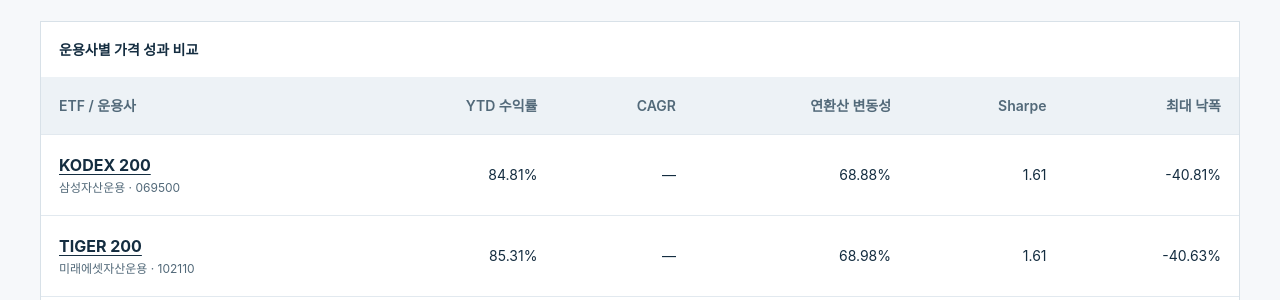
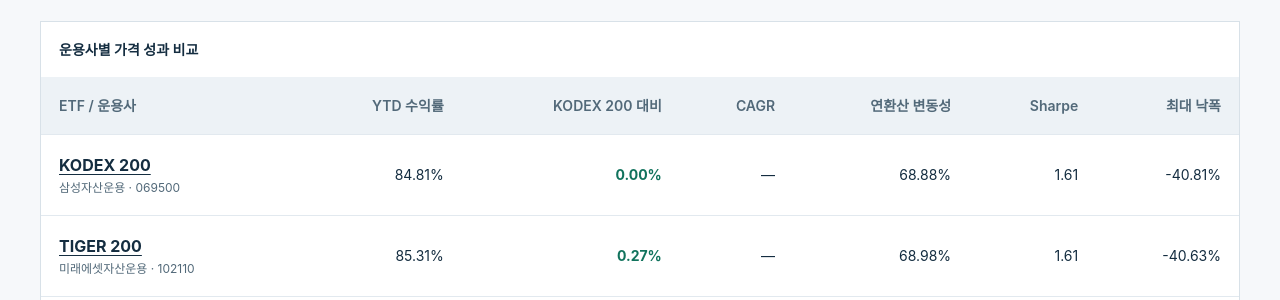
Before and after one commit to wjyi0615/KOSPI200-ETF-LAB, a plain HTML site: page docs/index.html in a window 1280 px wide. Shown: the part 652-952 px from the top of the page. Drawn offline with Linux system fonts and the light colour scheme.

Commit message:
ETF 상대 성과 차이 확대 그래프 추가 (#4)
* Add relative ETF performance comparison: docs/app.js

* Add relative ETF performance comparison: docs/index.html

* Add relative ETF performance comparison: docs/style.css

```diff
--- a/docs/app.js
+++ b/docs/app.js
@@ -5,20 +5,24 @@
   const data=window.ETF_DATA,period=data.periods[state.period];
   const indices=data.dates.map((d,i)=>d>=period.start&&d<=period.end?i:-1).filter(i=>i>=0);
   const dates=indices.map(i=>data.dates[i]);
+  const base=data.universe[0],basePrices=indices.map(i=>data.prices[base.symbol][i]);
   document.getElementById('range').textContent=`기준 종가 ${period.start} → ${period.end} · 공통 관측치 ${period.observations}개`;
   document.getElementById('return-label').textContent=state.period===String(new Date().getFullYear())?'YTD 수익률':'기간 수익률';
+  document.getElementById('relative-label').textContent=`${base.name} 대비`;
   const years=(Date.parse(period.end)-Date.parse(period.start))/86400000/365.25;
-  document.getElementById('comparison').innerHTML=data.universe.map(etf=>{const m=period.metrics[etf.symbol];return `<tr><td><a href="${etf.source_url}" target="_blank" rel="noopener noreferrer"><b>${etf.name}</b></a><small>${etf.manager} · ${etf.symbol}</small></td><td>${percent(m.cumulative_return)}</td><td>${years>=1?percent(m.cagr):'—'}</td><td>${percent(m.annualized_volatility)}</td><td>${m.sharpe_ratio===null?'—':m.sharpe_ratio.toFixed(2)}</td><td>${percent(m.maximum_drawdown)}</td></tr>`}).join('');
-  const curves=data.universe.map(etf=>{const p=indices.map(i=>data.prices[etf.symbol][i]);let peak=p[0];return {etf,values:p.map(v=>{peak=Math.max(peak,v);return state.mode==='price'?v:state.mode==='drawdown'?v/peak-1:v/p[0]-1})}});
+  const baseReturn=period.metrics[base.symbol].cumulative_return;
+  document.getElementById('comparison').innerHTML=data.universe.map(etf=>{const m=period.metrics[etf.symbol],relative=(1+m.cumulative_return)/(1+baseReturn)-1;return `<tr><td><a href="${etf.source_url}" target="_blank" rel="noopener noreferrer"><b>${etf.name}</b></a><small>${etf.manager} · ${etf.symbol}</small></td><td>${percent(m.cumulative_return)}</td><td class="${relative>=0?'positive':'negative'}">${percent(relative)}</td><td>${years>=1?percent(m.cagr):'—'}</td><td>${percent(m.annualized_volatility)}</td><td>${m.sharpe_ratio===null?'—':m.sharpe_ratio.toFixed(2)}</td><td>${percent(m.maximum_drawdown)}</td></tr>`}).join('');
+  const curves=data.universe.map(etf=>{const p=indices.map(i=>data.prices[etf.symbol][i]);let peak=p[0];return {etf,values:p.map((v,i)=>{peak=Math.max(peak,v);if(state.mode==='price')return v;if(state.mode==='drawdown')return v/peak-1;if(state.mode==='relative')return (v/p[0])/(basePrices[i]/basePrices[0])-1;return v/p[0]-1})}});
   const all=curves.flatMap(c=>c.values),low=Math.min(...all),high=Math.max(...all),pad=(high-low)*.1||1,lo=low-pad,hi=high+pad;
   const x=i=>80+i/(dates.length-1)*885,y=v=>18+(hi-v)/(hi-lo)*260;
-  let svg='<desc id="chart-desc">선택 기간 네 운용사 ETF의 '+({price:'종가',cumulative:'누적수익률',drawdown:'낙폭'}[state.mode])+' 비교. 상세 지표는 위 표에 표시됩니다.</desc>';
-  for(let i=0;i<5;i++){const v=lo+(hi-lo)*i/4,Y=y(v);svg+=`<line x1="80" y1="${Y}" x2="965" y2="${Y}" stroke="#e4ebf0"/><text x="68" y="${Y+5}" text-anchor="end" fill="#587083" font-size="14">${state.mode==='price'?Math.round(v).toLocaleString():Math.round(v*100)+'%'}</text>`;}
+  let svg='<desc id="chart-desc">선택 기간 네 운용사 ETF의 '+({price:'종가',cumulative:'누적수익률',relative:'기준 ETF 대비 상대 성과',drawdown:'낙폭'}[state.mode])+' 비교. 상세 지표는 위 표에 표시됩니다.</desc>';
+  for(let i=0;i<5;i++){const v=lo+(hi-lo)*i/4,Y=y(v),label=state.mode==='price'?Math.round(v).toLocaleString():state.mode==='relative'?percent(v):Math.round(v*100)+'%';svg+=`<line x1="80" y1="${Y}" x2="965" y2="${Y}" stroke="#e4ebf0"/><text x="68" y="${Y+5}" text-anchor="end" fill="#587083" font-size="14">${label}</text>`;}
+  if(state.mode==='relative'&&lo<0&&hi>0){const zero=y(0);svg+=`<line x1="80" y1="${zero}" x2="965" y2="${zero}" stroke="#8da8b7" stroke-dasharray="6 5"/>`;}
   curves.forEach(c=>{svg+=`<polyline points="${c.values.map((v,i)=>`${x(i)},${y(v)}`).join(' ')}" fill="none" stroke="${c.etf.color}" stroke-width="2" stroke-linejoin="round"><title>${c.etf.name}</title></polyline>`});
   for(let i=0;i<5;i++){const n=Math.round(i*(dates.length-1)/4);svg+=`<text x="${x(n)}" y="310" text-anchor="${i===0?'start':i===4?'end':'middle'}" fill="#587083" font-size="14">${dates[n].slice(0,7)}</text>`;}
   document.getElementById('chart').innerHTML=svg;
-  document.getElementById('chart-title').textContent={price:'종가 (KRW)',cumulative:'누적수익률',drawdown:'기간 고점 대비 낙폭'}[state.mode];
-  document.getElementById('chart-note').textContent={price:'ETF별 단위가격 차이는 성과 차이가 아닙니다.',cumulative:'각 ETF의 기준일 가격 = 0%',drawdown:'선택 기간 내 최고가격에서 얼마나 하락했는가'}[state.mode];
+  document.getElementById('chart-title').textContent={price:'종가 (KRW)',cumulative:'누적수익률',relative:`${base.name} 대비 상대 성과`,drawdown:'기간 고점 대비 낙폭'}[state.mode];
+  document.getElementById('chart-note').textContent={price:'ETF별 단위가격 차이는 성과 차이가 아닙니다.',cumulative:'각 ETF의 기준일 가격 = 0%',relative:`${base.name}=0% · 작은 성과 차이를 읽기 쉽게 축 범위를 자동 확대`,drawdown:'선택 기간 내 최고가격에서 얼마나 하락했는가'}[state.mode];
   document.querySelectorAll('[data-period]').forEach(b=>b.setAttribute('aria-pressed',b.dataset.period===state.period));
 }
 function init(){
--- a/docs/index.html
+++ b/docs/index.html
@@ -2,8 +2,8 @@
 <header><a class="brand" href="#">K<span> / </span>ETF LAB</a><nav aria-label="페이지 이동"><a href="#analysis">ETF 비교</a><a href="#method">방법론</a><a href="https://github.com/wjyi0615/KOSPI200-ETF-LAB">GitHub ↗</a></nav><span class="edition">KOREAN EQUITY RESEARCH</span></header>
 <main><section class="intro"><div><p class="eyebrow">SAME INDEX · DIFFERENT FUNDS</p><h1>같은 시장을 담은 ETF,<br>같은 기준으로 비교합니다.</h1><p class="lead">KODEX · TIGER · RISE · PLUS 200<br>공통 거래기간의 가격 흐름과 위험을 함께 살펴봅니다.</p></div><aside><span class="ticker">KOSPI 200 / 4 MANAGERS</span><h2>한국 대표지수 ETF</h2><p>일반 패시브 ETF · 레버리지·인버스·TR 제외</p><div class="note" id="data-date">저장된 데이터를 불러오는 중입니다.</div></aside></section>
 <div class="status" id="status" role="status">데이터를 확인하고 있습니다.</div><noscript><p>차트와 비교표를 보려면 JavaScript를 켜주세요. 계산 방법과 코드는 GitHub에서 확인할 수 있습니다.</p></noscript>
-<section id="analysis"><div class="section-head"><div><p class="eyebrow">01 / SIDE BY SIDE</p><h2>수익과 위험, 한눈에.</h2></div><div id="periods" class="periods" role="group" aria-label="분석 기간"></div></div><p id="range" class="muted" aria-live="polite"></p><div class="table-wrap"><table><caption>운용사별 가격 성과 비교</caption><thead><tr><th scope="col">ETF / 운용사</th><th scope="col" id="return-label">기간 수익률</th><th scope="col">CAGR</th><th scope="col">연환산 변동성</th><th scope="col">Sharpe</th><th scope="col">최대 낙폭</th></tr></thead><tbody id="comparison"></tbody></table></div><p class="metric-note">모든 ETF에 같은 거래일을 적용합니다. CAGR은 1년 미만 기간에서 표시하지 않습니다. Sharpe의 무위험수익률은 연 0%입니다.</p>
-<div class="chart-panel"><div class="chart-top"><div><h3 id="chart-title">누적수익률</h3><p id="chart-note">각 ETF의 기준일 가격 = 0%</p></div><div class="chart-controls" role="group" aria-label="차트 종류"><button data-chart="cumulative" aria-pressed="true">누적수익률</button><button data-chart="drawdown" aria-pressed="false">낙폭</button><button data-chart="price" aria-pressed="false">종가</button></div></div><div id="legend"></div><svg id="chart" viewBox="0 0 1000 330" role="img" aria-labelledby="chart-title chart-desc"><desc id="chart-desc">ETF 가격 성과 비교</desc></svg><p class="chart-caption">NAVER 일별 종가 · 곡선이 겹칠 수 있습니다. 상품별 차이는 표에서 확인하세요.</p></div>
+<section id="analysis"><div class="section-head"><div><p class="eyebrow">01 / SIDE BY SIDE</p><h2>수익과 위험, 한눈에.</h2></div><div id="periods" class="periods" role="group" aria-label="분석 기간"></div></div><p id="range" class="muted" aria-live="polite"></p><div class="table-wrap"><table><caption>운용사별 가격 성과 비교</caption><thead><tr><th scope="col">ETF / 운용사</th><th scope="col" id="return-label">기간 수익률</th><th scope="col" id="relative-label">기준 ETF 대비</th><th scope="col">CAGR</th><th scope="col">연환산 변동성</th><th scope="col">Sharpe</th><th scope="col">최대 낙폭</th></tr></thead><tbody id="comparison"></tbody></table></div><p class="metric-note">모든 ETF에 같은 거래일을 적용합니다. ‘기준 ETF 대비’는 (1 + ETF 누적수익률) ÷ (1 + 기준 ETF 누적수익률) − 1입니다. CAGR은 1년 미만 기간에서 표시하지 않습니다. Sharpe의 무위험수익률은 연 0%입니다.</p>
+<div class="chart-panel"><div class="chart-top"><div><h3 id="chart-title">누적수익률</h3><p id="chart-note">각 ETF의 기준일 가격 = 0%</p></div><div class="chart-controls" role="group" aria-label="차트 종류"><button data-chart="cumulative" aria-pressed="true">누적수익률</button><button data-chart="relative" aria-pressed="false">차이 확대</button><button data-chart="drawdown" aria-pressed="false">낙폭</button><button data-chart="price" aria-pressed="false">종가</button></div></div><div id="legend"></div><svg id="chart" viewBox="0 0 1000 330" role="img" aria-labelledby="chart-title chart-desc"><desc id="chart-desc">ETF 가격 성과 비교</desc></svg><p class="chart-caption">NAVER 일별 종가 · ‘차이 확대’는 첫 번째 ETF 대비 상대 성과를 자동으로 확대해 보여줍니다. 전체 수익률은 누적수익률 탭에서 확인하세요.</p></div>
 <p class="disclosure">공급자 종가 기반 비교입니다. 분배금 재투자 및 가격 조정 정책은 독립적으로 검증하지 않았습니다. 이 표를 총수익률 순위나 운용 능력 순위로 해석하면 안 됩니다.</p></section>
 <section class="method" id="method"><div><p class="eyebrow">02 / METHODOLOGY</p><h2>비교의 출발점을<br>같게 맞춥니다.</h2><p>수집 → 검증 → 계산 → 게시<br>하나라도 실패하면 기존 사이트를 유지합니다.</p></div><div class="method-content"><article><span>01</span><div><h3>공통 기간과 연초 기준</h3><p>모든 ETF에 같은 거래일을 적용합니다. 연도별 수익률은 전년도 마지막 공통 거래일 종가부터 계산하여 첫 거래일의 수익도 포함합니다. 전년도 기준 가격이 없으면 해당 연도 비교를 만들지 않습니다.</p></div></article><article><span>02</span><div><h3>매일 장 마감 후 갱신</h3><p>한국시간 평일 19:23에 수집을 예약합니다. 실제 실행은 지연될 수 있으며 휴장일에는 마지막 거래일 가격을 유지합니다. 일부 ETF 조회 실패, 날짜 불일치, 가격 오류가 있으면 새 데이터 게시를 중단합니다.</p></div></article><article><span>03</span><div><h3>한계까지 함께 기록</h3><p>거래비용·세금은 제외합니다. ETF 보수는 가격에 반영된 범위 외에 별도 차감하지 않습니다. 거래소 공식 캘린더와의 완전성 대조, 분배금 총수익률, NAV 추적오차는 후속 과제입니다.</p></div></article><details><summary>계산식과 재현 방법</summary><div class="formulas"><p>일별수익률 = Pₜ / Pₜ₋₁ − 1</p><p>기간수익률 = P끝 / P기준일 − 1</p><p>CAGR = (P끝 / P기준일)^(365.25 / 경과일수) − 1</p><p>연환산 변동성 = 일별수익률 표본 표준편차 × √252</p><p>Sharpe = 일별수익률 평균 / 표본 표준편차 × √252</p><p>최대 낙폭 = min(Pₜ / 해당 기간 누적 최고가격 − 1)</p><p>코드·종목 설정·공개 데이터 스냅샷은 GitHub에 보관합니다. 원본 조회 응답과 체크섬은 자동 실행의 산출물로 14일 보관합니다.</p></div></details></div></section>
 <section id="limitations"><p class="eyebrow">03 / NEXT QUESTIONS</p><h2>가격 비교에서, 더 깊은 연구로.</h2><div class="boundary-grid"><article><h3>이번 비교가 보여주는 것</h3><p>동일한 지수를 추종하는 네 ETF의 공급자 종가 흐름과 변동 위험입니다. 작은 성과 차이에는 분배금, 가격 조정, 시장가격과 NAV 차이 등 여러 요인이 섞일 수 있습니다.</p></article><article><h3>다음 분석 과제</h3><ol><li>분배금과 기업행동을 반영한 총수익률</li><li>NAV 및 지수 기준 추적차이·추적오차</li><li>거래대금·호가 스프레드 등 유동성</li><li>Momentum / Value / Quality 전략 확장</li></ol></article></div></section>
```
Also changed, not shown: docs/style.css.
